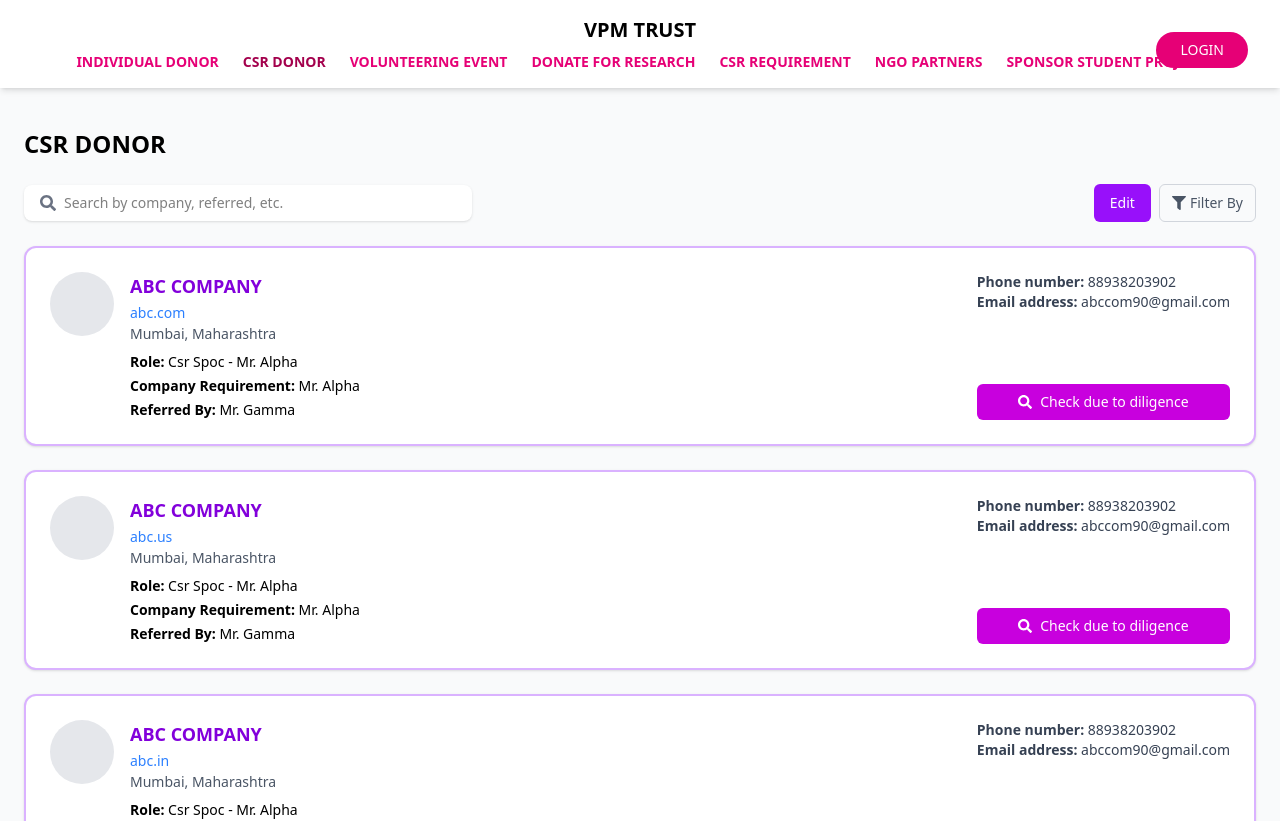
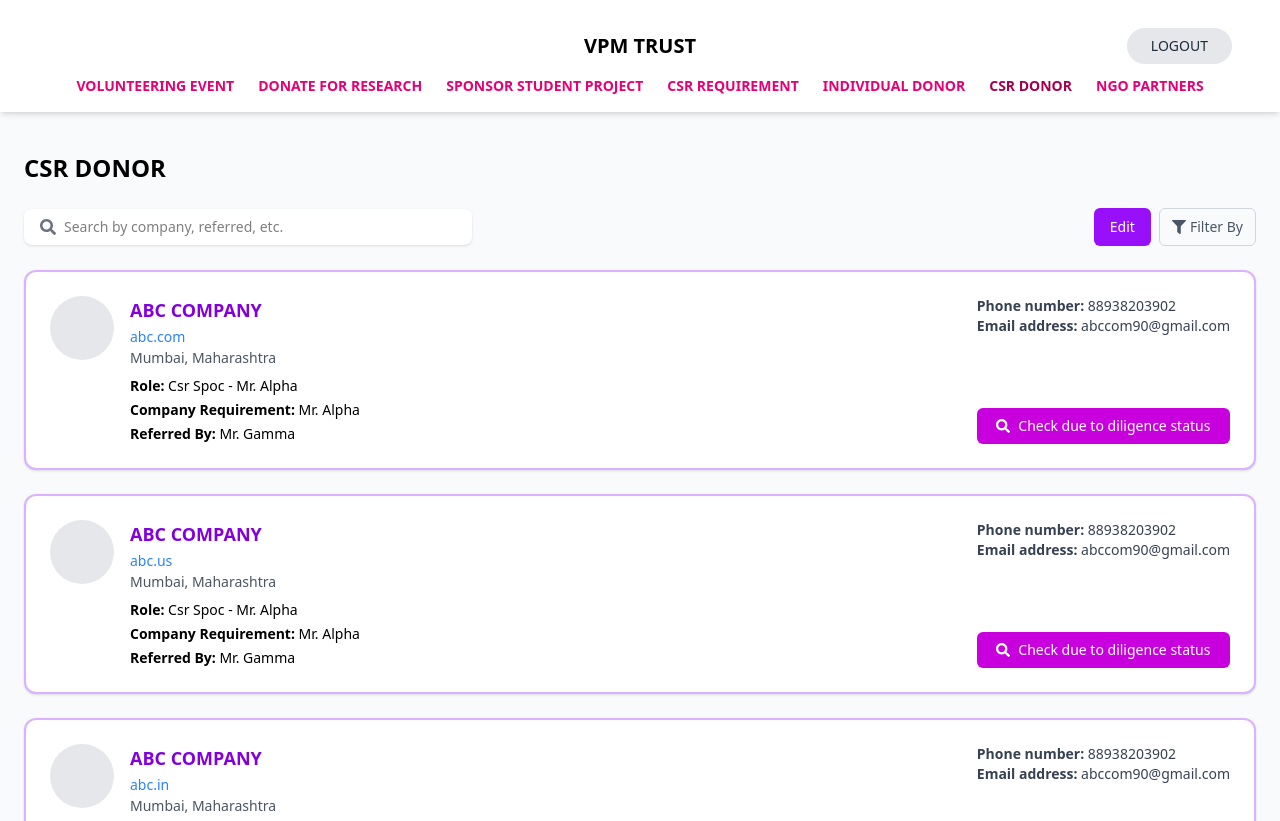
Before and after one commit to VPMWebApps/Frontend---Donor-database, a React (Vite) app in the folder frontend/: page /csr-donor in a window 1280 px wide. Shown: the top 821 px of the page. Built offline with nearby package versions, Linux system fonts and the light colour scheme; sample sign-in values are in the browser's storage.

Commit message:
RBAC Done for frontend

```diff
--- a/frontend/src/App.jsx
+++ b/frontend/src/App.jsx
@@ -1,4 +1,4 @@
-import { BrowserRouter as Router, Routes, Route } from "react-router-dom";
+import { BrowserRouter as Router, Routes, Route,Navigate  } from "react-router-dom";
 import Navbar from "./components/Navbar/Navbar";
 import VolunteerEvents from "./components/VolunteerEvents/VolunteerEvents";
 import CSRRequirement from "./components/CSRRequirement/CSRRequirement";
@@ -8,18 +8,30 @@
 import NGOPartners from "./components/NGOPartners/NGOPartners";
 import Sponsor from "./components/Sponsor/Sponsor";
 
+
+const ProtectedRoute = ({ children }) => {
+  const role = localStorage.getItem("role") || "guest";
+
+  if (role === "guest") {
+    return <Navigate to="/" replace />;
+  }
+
+  return children;
+};
+
+
 function App() {
   return (
     <Router>
       <div className="bg-pink-100 min-h-screen">
         <Navbar />
         <Routes>
-          <Route path="/individual-donor" element={<IndividualDonor />} />
-          <Route path="/csr-donor" element={<CSRDonor />} />
+          <Route path="/individual-donor" element={<ProtectedRoute><IndividualDonor /></ProtectedRoute>} />
+          <Route path="/csr-donor" element={<ProtectedRoute><CSRDonor /></ProtectedRoute>} />
           <Route path="/" element={<VolunteerEvents />} />
           <Route path="/research" element={<ResearchPrograms />} />
           <Route path="/csr-requirement" element={<CSRRequirement />} />
-          <Route path="/ngo-partners" element={<NGOPartners />} />
+          <Route path="/ngo-partners" element={<ProtectedRoute><NGOPartners /></ProtectedRoute>} />
           <Route path="/sponsor-sp" element={<Sponsor />} />
         </Routes>
       </div>
--- a/frontend/src/components/CSRDonor/CSRDonor.jsx
+++ b/frontend/src/components/CSRDonor/CSRDonor.jsx
@@ -1,7 +1,10 @@
 import React from "react";
 import { FaSearch, FaFilter } from "react-icons/fa";
+import { useEffect } from "react";
+import { useNavigate } from "react-router-dom";
 
 const donors = [
+
   {
     name: "ABC COMPANY",
     url: "abc.com",
@@ -41,6 +44,16 @@
 ];
 
 const CSRDonor = () => {
+
+  const navigate = useNavigate();
+  const role = localStorage.getItem("role") || "guest";
+
+  useEffect(() => {
+    if (role === "guest") {
+      navigate("/", { replace: true });
+    }
+  }, [role, navigate]);
+
   return (
     <div className="min-h-screen bg-gray-50 px-6 py-10">
       <h2 className="text-2xl font-bold mb-6">CSR DONOR</h2>
@@ -118,9 +131,9 @@
                   {donor.email}
                 </p>
               </div>
-              <button className="bg-fuchsia-600 hover:bg-fuchsia-700 text-white px-4 py-2 rounded-md flex items-center justify-center gap-2 text-sm">
+              <button className="bg-fuchsia-600 hover:bg-fuchsia-700 text-white px-4 py-2 rounded-md flex items-center justify-center gap-2 text-sm cursor-pointer">
                 <FaSearch />
-                Check due to diligence
+                Check due to diligence status
               </button>
             </div>
           </div>
--- a/frontend/src/components/NGOPartners/NGOPartners.jsx
+++ b/frontend/src/components/NGOPartners/NGOPartners.jsx
@@ -118,9 +118,9 @@
                   {donor.email}
                 </p>
               </div>
-              <button className="bg-fuchsia-600 hover:bg-fuchsia-700 text-white px-4 py-2 rounded-md flex items-center justify-center gap-2 text-sm">
+              <button className="bg-fuchsia-600 hover:bg-fuchsia-700 text-white px-4 py-2 rounded-md flex items-center justify-center gap-2 text-sm cursor-pointer">
                 <FaSearch />
-                Check due to diligence
+                Check due to diligence status
               </button>
             </div>
           </div>
--- a/frontend/src/components/Navbar/Navbar.jsx
+++ b/frontend/src/components/Navbar/Navbar.jsx
@@ -1,29 +1,145 @@
-import { NavLink } from "react-router-dom";
+import { NavLink, useNavigate } from "react-router-dom";
+import { useState, useEffect} from "react";
+
+
+
 
 const linkClass = ({ isActive }) =>
   `transition-colors duration-200 font-semibold text-sm
    ${isActive
-     ? "text-pink-800 "
+     ? "text-pink-800"
      : "text-pink-600 hover:text-pink-800 hover:underline"}`;
 
 const Navbar = () => {
+  const navigate = useNavigate();
+  // auth state
+  const [role, setRole] = useState(localStorage.getItem("role") || "guest"); // guest | admin | staff | management
+  const [showLogin, setShowLogin] = useState(false);
+
+  const isGuest = role === "guest";
+
+  // mock login submit
+  const handleLogin = (e) => {
+  e.preventDefault();
+
+  const email = e.target.email.value;
+
+  if (email === "admin@vpm.com") {
+    setRole("admin");
+  } else if (email === "staff@vpm.com") {
+    setRole("staff");
+  } else if (email === "management@vpm.com") {
+    setRole("management");
+  } else {
+    alert("Invalid credentials");
+    return;
+  }
+
+  setRole("admin");
+  setShowLogin(false);
+  localStorage.setItem("role", "admin"); // blocked URL access for guest
+
+};
+
+
+  // logout fix
+  const handleLogout = () => {
+  setRole("guest");
+  localStorage.removeItem("role");
+  navigate("/", { replace: true });
+  };
+
+
   return (
-    <nav className="bg-white sticky top-0 z-50 shadow-md py-4 px-8 flex flex-col items-center">
-      <h1 className="text-xl font-bold mb-2">VPM TRUST</h1>
+    <nav className="bg-white sticky top-0 z-50 shadow-md py-4 px-8 flex flex-col items-center relative">
 
+      {/* Top row */}
+      <div className="grid grid-cols-3 items-center w-full px-4 py-3">
+        <div></div>
+
+        <h1 className="text-xl font-bold text-center">
+          VPM TRUST
+        </h1>
+
+        <div className="flex justify-end">
+          {isGuest ? (
+            <button
+              onClick={() => setShowLogin(true)}
+              className="bg-pink-600 text-white px-6 py-2 rounded-full hover:bg-pink-700 text-sm cursor-pointer"
+            >
+              LOGIN
+            </button>
+          ) : (
+            <button
+              onClick={handleLogout}
+              className="bg-gray-200 text-gray-800 px-6 py-2 rounded-full text-sm cursor-pointer"
+            >
+              LOGOUT
+            </button>
+          )}
+        </div>
+      </div>
+
+      {/* Navigation */}
       <div className="flex gap-6 flex-wrap justify-center">
-        <NavLink to="/individual-donor" className={linkClass}>INDIVIDUAL DONOR</NavLink>
-        <NavLink to="/csr-donor" className={linkClass}>CSR DONOR</NavLink>
         <NavLink to="/" end className={linkClass}>VOLUNTEERING EVENT</NavLink>
         <NavLink to="/research" className={linkClass}>DONATE FOR RESEARCH</NavLink>
+        <NavLink to="/sponsor-sp" className={linkClass}>SPONSOR STUDENT PROJECT</NavLink>
         <NavLink to="/csr-requirement" className={linkClass}>CSR REQUIREMENT</NavLink>
-        <NavLink to="/ngo-partners" className={linkClass}>NGO PARTNERS</NavLink>
-        <NavLink to="/sponsor-sp" className={linkClass}>SPONSOR STUDENT PROJECT</NavLink>
-        <button className="absolute right-8 top-8 bg-pink-600 text-white px-6 py-2 rounded-full hover:bg-pink-700 text-sm cursor-pointer">
-          LOGIN
-        </button>
 
+        {!isGuest && (
+          <>
+            <NavLink to="/individual-donor" className={linkClass}>INDIVIDUAL DONOR</NavLink>
+            <NavLink to="/csr-donor" className={linkClass}>CSR DONOR</NavLink>
+            <NavLink to="/ngo-partners" className={linkClass}>NGO PARTNERS</NavLink>
+          </>
+        )}
       </div>
+
+      {/* Login Modal */}
+      {showLogin && (
+        <div className="fixed inset-0 bg-black/40 flex items-center justify-center z-50">
+          <form
+            onSubmit={handleLogin}
+            className="bg-white p-6 rounded-lg w-80 shadow-lg"
+          >
+            <h2 className="text-lg font-semibold mb-4">Login</h2>
+
+            <input
+              type="email"
+              name="email"
+              placeholder="Email"
+              required
+              className="w-full mb-3 border px-3 py-2 rounded"
+            />
+
+            <input
+              type="password"
+              name="password"
+              placeholder="Password"
+              required
+              className="w-full mb-4 border px-3 py-2 rounded"
+            />
+
+            <div className="flex justify-end gap-3">
+              <button
+                type="button"
+                onClick={() => setShowLogin(false)}
+                className="text-sm"
+              >
+                Cancel
+              </button>
+
+              <button
+                type="submit"
+                className="bg-pink-600 text-white px-4 py-2 rounded text-sm"
+              >
+                Login
+              </button>
+            </div>
+          </form>
+        </div>
+      )}
     </nav>
   );
 };
```
